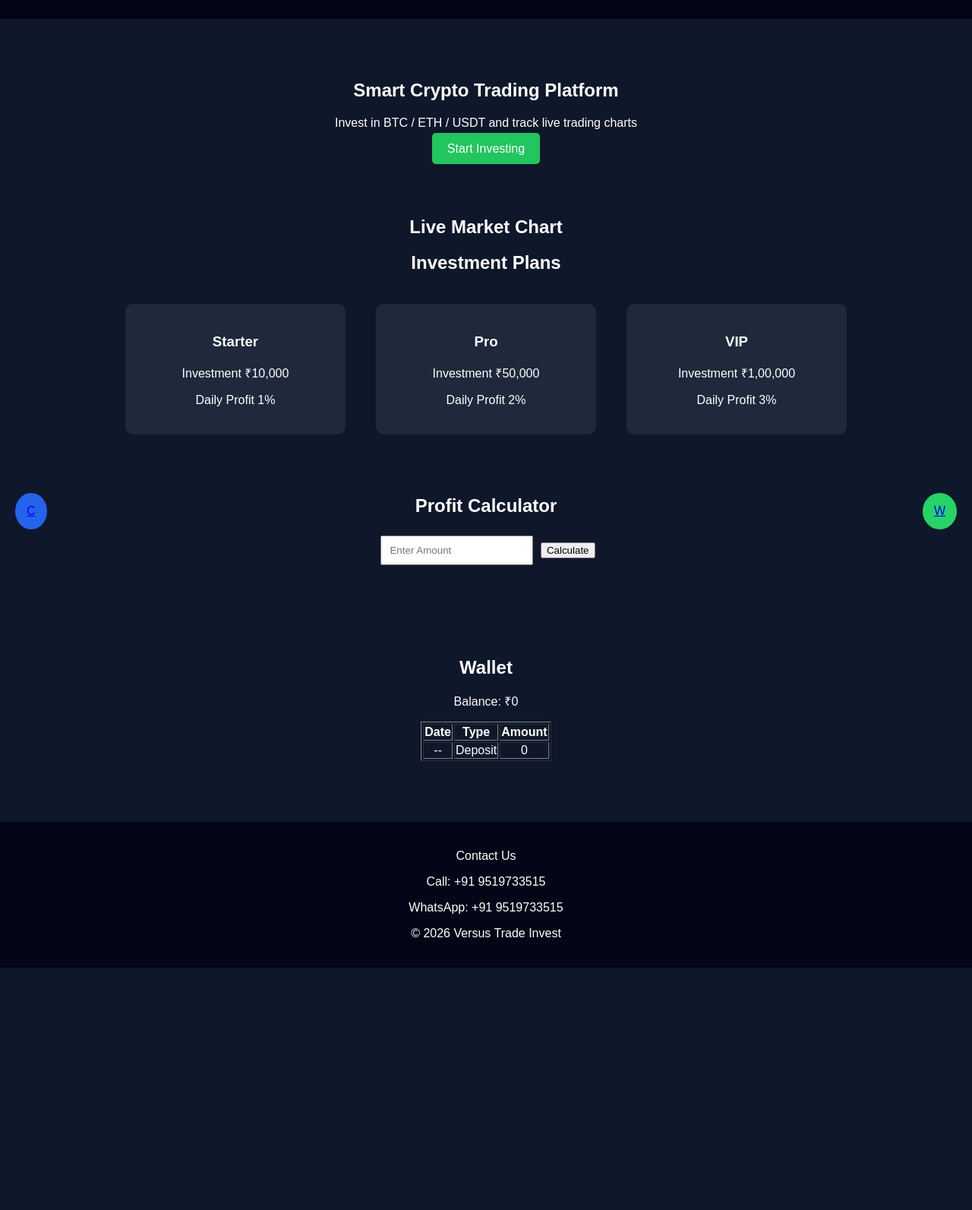
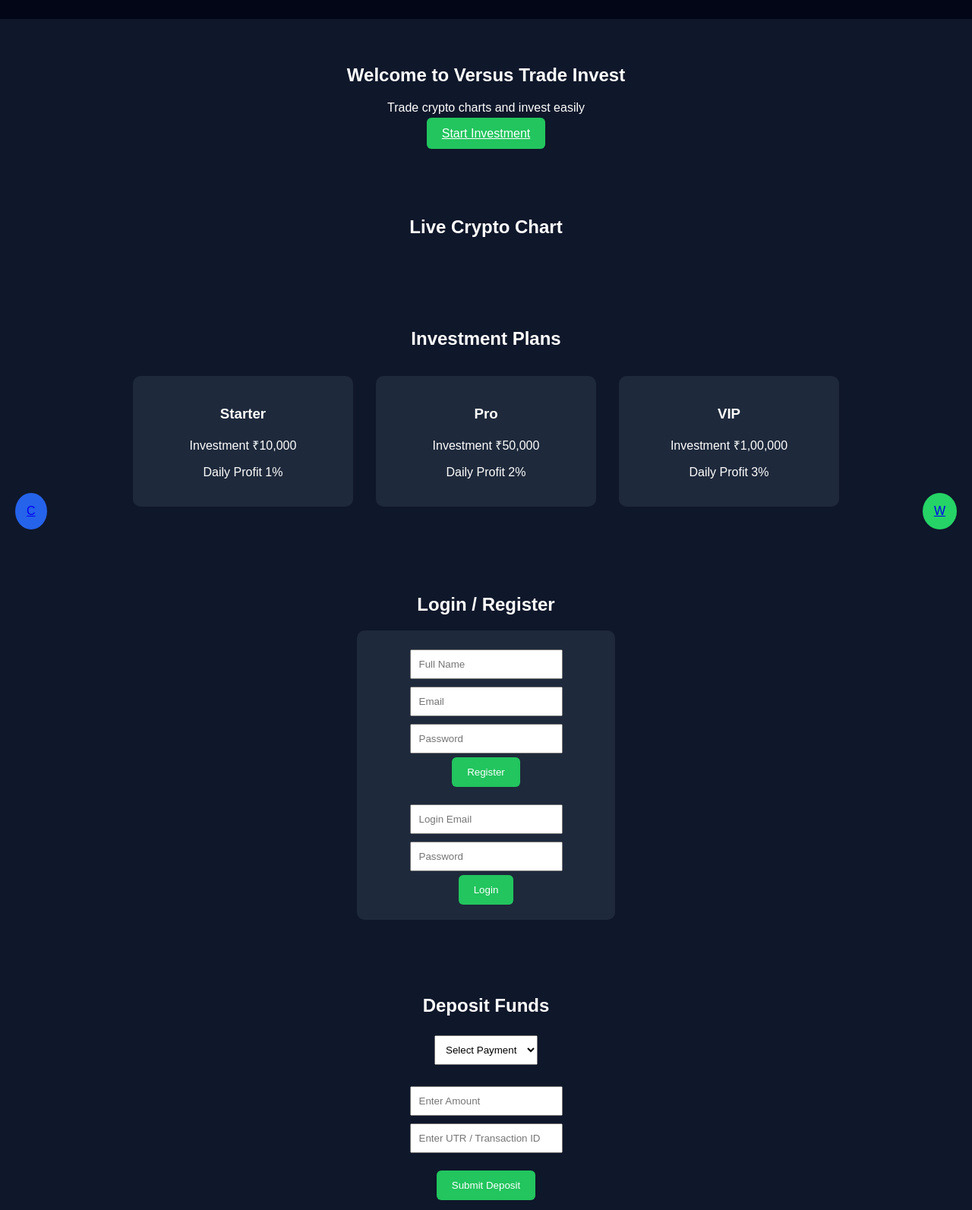
Before and after one commit to contactus-ux/versustradeinvest, a plain HTML site: page index.html in a window 1280 px wide. Shown: the part 83-1676 px from the top of the page at 76% size. Before the commit the page ends 1357 px from the top, so only its background shows below. Drawn offline with Linux system fonts and the light colour scheme; a script that the page names is missing.

Commit message:
Update index.html

```diff
--- a/index.html
+++ b/index.html
@@ -1,9 +1,7 @@
 <!DOCTYPE html>
 <html>
 <head>
-
 <title>Versus Trade Invest</title>
-
 <meta name="viewport" content="width=device-width, initial-scale=1">
 
 <style>
@@ -30,26 +28,18 @@ text-decoration:none;
 font-size:18px;
 }
 
-.hero{
+section{
+padding:40px;
 text-align:center;
-padding:60px;
 }
 
 .btn{
 background:#22c55e;
 padding:12px 20px;
-border-radius:5px;
-text-decoration:none;
+border:none;
+border-radius:6px;
 color:white;
-}
-
-.plan{
-background:#1e293b;
-padding:20px;
-margin:20px;
-border-radius:10px;
-width:250px;
-text-align:center;
+cursor:pointer;
 }
 
 .plans{
@@ -58,16 +48,23 @@ justify-content:center;
 flex-wrap:wrap;
 }
 
+.plan{
+background:#1e293b;
+padding:20px;
+margin:15px;
+border-radius:10px;
+width:250px;
+}
+
+input,select{
+padding:10px;
+margin:5px;
+}
+
 footer{
 background:#020617;
+padding:20px;
 text-align:center;
-padding:20px;
-margin-top:40px;
-}
-
-input{
-padding:10px;
-margin:5px;
 }
 
 .whatsapp{
@@ -88,8 +85,15 @@ padding:15px;
 border-radius:50%;
 }
 
+.form{
+background:#1e293b;
+padding:20px;
+width:300px;
+margin:auto;
+border-radius:10px;
+}
+
 </style>
-
 </head>
 
 <body>
@@ -99,126 +103,157 @@ border-radius:50%;
 <h2>Versus Trade Invest</h2>
 
 <nav>
-<a href="#">Home</a>
 <a href="#trade">Trade</a>
 <a href="#plans">Plans</a>
+<a href="#login">Login</a>
+<a href="#deposit">Deposit</a>
 <a href="#wallet">Wallet</a>
-<a href="#">Login</a>
-<a href="#">Register</a>
 </nav>
 
 </header>
 
-<section class="hero">
+<section>
 
-<h1>Smart Crypto Trading Platform</h1>
+<h1>Welcome to Versus Trade Invest</h1>
+<p>Trade crypto charts and invest easily</p>
 
-<p>Invest in BTC / ETH / USDT and track live trading charts</p>
-
-<a class="btn">Start Investing</a>
+<a class="btn" href="#deposit">Start Investment</a>
 
 </section>
 
 <section id="trade">
 
-<h2 style="text-align:center;">Live Market Chart</h2>
+<h2>Live Crypto Chart</h2>
 
-<div class="tradingview-widget-container">
-<div id="tradingview_chart"></div>
+<div id="chart"></div>
 
 <script src="https://s3.tradingview.com/tv.js"></script>
 
 <script>
+
 new TradingView.widget({
+symbol:"BINANCE:BTCUSDT",
+interval:"15",
+theme:"dark",
+style:"1",
 width:"100%",
 height:500,
-symbol:"BINANCE:BTCUSDT",
-interval:"15",
-timezone:"Asia/Kolkata",
-theme:"dark",
-style:"1",
-container_id:"tradingview_chart"
+container_id:"chart"
 });
+
 </script>
-
-</div>
 
 </section>
 
 <section id="plans">
 
-<h2 style="text-align:center;">Investment Plans</h2>
+<h2>Investment Plans</h2>
 
 <div class="plans">
 
 <div class="plan">
-
 <h3>Starter</h3>
-
 <p>Investment ₹10,000</p>
-
 <p>Daily Profit 1%</p>
-
 </div>
 
 <div class="plan">
-
 <h3>Pro</h3>
-
 <p>Investment ₹50,000</p>
-
 <p>Daily Profit 2%</p>
-
 </div>
 
 <div class="plan">
-
 <h3>VIP</h3>
-
 <p>Investment ₹1,00,000</p>
-
 <p>Daily Profit 3%</p>
-
 </div>
 
 </div>
 
 </section>
 
-<section style="text-align:center; padding:40px;">
+<section id="login">
+
+<h2>Login / Register</h2>
+
+<div class="form">
+
+<input type="text" placeholder="Full Name"><br>
+<input type="email" placeholder="Email"><br>
+<input type="password" placeholder="Password"><br>
+
+<button class="btn">Register</button>
+
+<br><br>
+
+<input type="email" placeholder="Login Email"><br>
+<input type="password" placeholder="Password"><br>
+
+<button class="btn">Login</button>
+
+</div>
+
+</section>
+
+<section id="deposit">
+
+<h2>Deposit Funds</h2>
+
+<select id="payment">
+
+<option value="">Select Payment</option>
+<option value="upi">UPI</option>
+<option value="bank">Bank Transfer</option>
+
+</select>
+
+<div id="details"></div>
+
+<br>
+
+<input type="number" placeholder="Enter Amount">
+
+<br>
+
+<input type="text" placeholder="Enter UTR / Transaction ID">
+
+<br><br>
+
+<button class="btn">Submit Deposit</button>
+
+</section>
+
+<section>
 
 <h2>Profit Calculator</h2>
 
-<input type="number" id="amount" placeholder="Enter Amount">
+<input type="number" id="amount" placeholder="Enter Investment">
 
-<button onclick="calc()">Calculate</button>
+<button class="btn" onclick="calc()">Calculate</button>
 
-<p id="result"></p>
+<p id="profit"></p>
 
 </section>
 
-<section id="wallet" style="text-align:center; padding:40px;">
+<section id="wallet">
 
-<h2>Wallet</h2>
+<h2>User Wallet</h2>
 
 <p>Balance: ₹0</p>
 
 <table border="1" style="margin:auto">
 
 <tr>
-
 <th>Date</th>
 <th>Type</th>
 <th>Amount</th>
-
 </tr>
 
 <tr>
-
 <td>--</td>
 <td>Deposit</td>
 <td>0</td>
-
 </tr>
 
 </table>
@@ -227,36 +262,53 @@ container_id:"tradingview_chart"
 
 <footer>
 
-<p>Contact Us</p>
-
-<p>Call: +91 9519733515</p>
-
-<p>WhatsApp: +91 9519733515</p>
+<p>Call: +91 9876543210</p>
+<p>WhatsApp: +91 9876543210</p>
 
 <p>© 2026 Versus Trade Invest</p>
 
 </footer>
 
-<a class="whatsapp" href="https://wa.me/919519733515">W</a>
-
-<a class="call" href="tel:+919519733515">C</a>
+<a class="whatsapp" href="https://wa.me/919876543210">W</a>
+<a class="call" href="tel:+919876543210">C</a>
 
 <script>
 
+document.getElementById("payment").addEventListener("change",function(){
+
+let d=document.getElementById("details");
+
+if(this.value=="upi"){
+
+d.innerHTML="<p>Send payment to UPI ID:</p><h3>versustrade@upi</h3>";
+
+}
+
+else if(this.value=="bank"){
+
+d.innerHTML="<p>Bank: HDFC Bank<br>Account: 1234567890<br>IFSC: HDFC0001234</p>";
+
+}
+
+else{
+
+d.innerHTML="";
+
+}
+
+});
+
 function calc(){
 
-let amt=document.getElementById("amount").value;
+let a=document.getElementById("amount").value;
 
-let profit=amt*0.03;
+let p=a*0.03;
 
-document.getElementById("result").innerHTML=
-"Daily Profit = ₹"+profit;
+document.getElementById("profit").innerHTML="Daily Profit ₹"+p;
 
 }
 
 </script>
 
 </body>
-
-
 </html>
```
